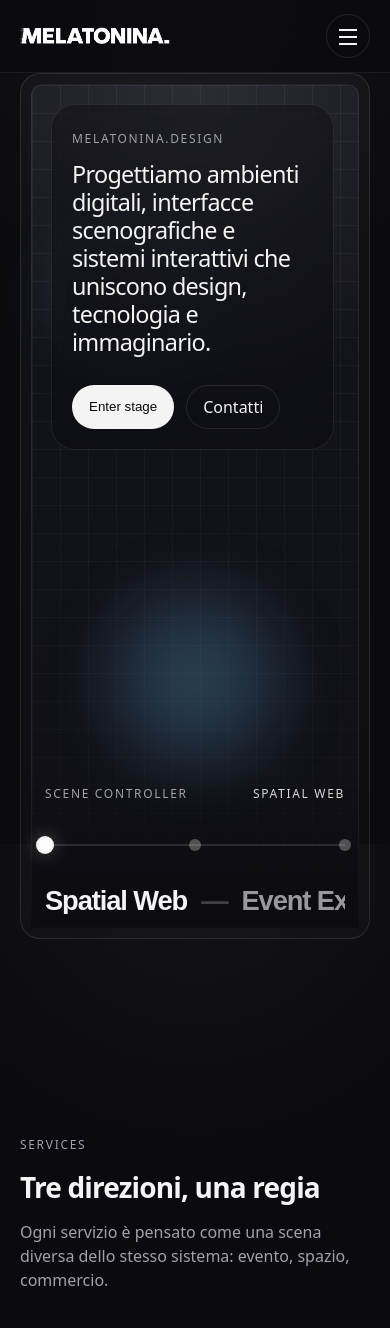
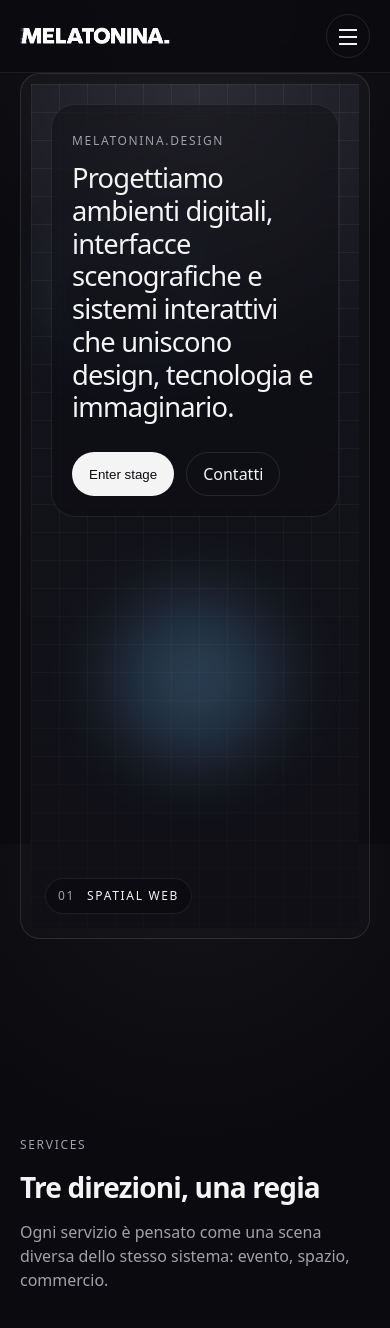
Before and after one commit to melatonina-studio/melatonina-site, a Next.js app: page / in a window 390 px wide. Shown: the top 1328 px of the page. Built offline with nearby package versions, Linux system fonts and the light colour scheme.

Commit message:
update experience

```diff
--- a/app/globals.css
+++ b/app/globals.css
@@ -411,7 +411,8 @@ section {
 }
 
 .hero-stage-shell--fullscreen {
-  padding: 10px;
+  padding: 0;
+  overflow: hidden;
 }
 
 .hero-stage {
@@ -420,6 +421,8 @@ section {
 
 .hero-stage .scene-placeholder {
   min-height: 100svh;
+  border-radius: 0;
+  border: 0;
 }
 
 .hero-overlay {
@@ -428,34 +431,37 @@ section {
   z-index: 5;
   display: flex;
   align-items: flex-start;
-  justify-content: flex-start;
-  padding: 48px;
+  justify-content: stretch;
+  padding: 0;
   pointer-events: none;
   transition: opacity 0.35s ease, transform 0.35s ease;
 }
 
 .hero-overlay.is-hidden {
   opacity: 0;
-  transform: translateY(16px);
+  transform: translateY(-10px);
+  pointer-events: none;
 }
 
 .hero-overlay__panel {
-  max-width: 560px;
-  padding: 28px;
-  border: 1px solid rgba(255,255,255,0.08);
-  border-radius: 24px;
-  background: rgba(10, 10, 14, 0.38);
-  backdrop-filter: blur(18px);
+  width: 100%;
+  max-width: none;
+  padding: 36px 40px 28px;
+  border: 0;
+  border-bottom: 1px solid rgba(255, 255, 255, 0.08);
+  border-radius: 0;
+  background: rgba(0, 0, 0, 0.18);
+  backdrop-filter: blur(16px);
   pointer-events: auto;
 }
 
 .hero-intro {
   margin: 0;
-  max-width: 30ch;
+  max-width: 18ch;
   color: var(--text);
-  font-size: clamp(22px, 3vw, 34px);
-  line-height: 1.2;
-  letter-spacing: -0.03em;
+  font-size: clamp(30px, 4.5vw, 56px);
+  line-height: 1.04;
+  letter-spacing: -0.04em;
 }
 
 .hero-stage__menu {
@@ -1471,7 +1477,43 @@ section {
     rgba(11, 11, 15, 0.92) 100%
   );
 }
-
+.hero-scene-indicator {
+  position: absolute;
+  left: 24px;
+  bottom: 24px;
+  z-index: 4;
+  display: inline-flex;
+  align-items: center;
+  gap: 12px;
+  padding: 10px 14px;
+  border: 1px solid rgba(255,255,255,0.08);
+  border-radius: 999px;
+  background: rgba(0, 0, 0, 0.22);
+  backdrop-filter: blur(12px);
+}
+
+.hero-scene-indicator__index,
+.hero-scene-indicator__label {
+  font-size: 12px;
+  letter-spacing: 0.14em;
+  text-transform: uppercase;
+}
+
+.hero-scene-indicator__index {
+  color: var(--muted);
+}
+
+.hero-scene-indicator__label {
+  color: var(--text);
+}
+
+@media (max-width: 980px) {
+  .hero-scene-indicator {
+    left: 14px;
+    bottom: 14px;
+    padding: 8px 12px;
+  }
+}
 /* Timeline */
 
 .scene-timeline {
@@ -1613,24 +1655,6 @@ section {
 @media (max-width: 980px) {
 
  /* ---------- controller hero ---------- */
-    .hero-stage .scene-placeholder {
-    min-height: 100svh;
-  }
-
-  .hero-overlay {
-    padding: 20px;
-    align-items: flex-start;
-  }
-
-  .hero-overlay__panel {
-    max-width: 100%;
-    padding: 20px;
-  }
-
-  .hero-intro {
-    font-size: clamp(18px, 6vw, 26px);
-    max-width: 18ch;
-  }
 
   .hero-stage__menu {
     padding: 14px;
@@ -1690,15 +1714,7 @@ section {
   }
 
   /* ---------- Home hero ---------- */
-
-  .hero-copy h1 {
-    max-width: none;
-  }
-    .hero-section {
-    padding: 40px 0 72px;
-  }
-
-  .hero-stage .scene-placeholder {
+   .hero-stage .scene-placeholder {
     min-height: 100svh;
   }
 
@@ -1708,13 +1724,20 @@ section {
   }
 
   .hero-overlay__panel {
-    max-width: 100%;
-    padding: 20px;
+    padding: 22px 20px 20px;
   }
 
   .hero-intro {
-    font-size: clamp(18px, 6vw, 26px);
-    max-width: 18ch;
+    font-size: clamp(18px, 7vw, 30px);
+    max-width: 16ch;
+  }
+
+  .hero-copy h1 {
+    max-width: none;
+  }
+
+    .hero-section {
+    padding: 40px 0 72px;
   }
 
   .hero-stage__menu {
--- a/components/sections/HeroSection.tsx
+++ b/components/sections/HeroSection.tsx
@@ -1,17 +1,26 @@
 "use client";
 
-import { useMemo, useState } from "react";
+import { useMemo, useRef, useState } from "react";
 import { siteContent } from "@/content/site";
 import Container from "@/components/Container";
 import ExperienceShell from "@/components/three/ExperienceShell";
 import ScenePlaceholder from "@/components/three/ScenePlaceholder";
-import SceneTimelineController from "@/components/three/SceneTimelineController";
 
 const SCENES = [
   { id: "spatial", label: "Spatial Web", point: 0 },
   { id: "event", label: "Event Experiences", point: 0.5 },
   { id: "commerce", label: "Interactive Commerce", point: 1 },
 ] as const;
+
+function clamp(value: number, min: number, max: number) {
+  return Math.min(Math.max(value, min), max);
+}
+
+function nearestPoint(value: number, points: number[]) {
+  return points.reduce((prev, curr) =>
+    Math.abs(curr - value) < Math.abs(prev - value) ? curr : prev
+  );
+}
 
 function getActiveScene(progress: number) {
   if (progress < 0.25) return "spatial";
@@ -23,6 +32,10 @@ export default function HeroSection() {
   const { hero } = siteContent;
   const [isRevealed, setIsRevealed] = useState(false);
   const [progress, setProgress] = useState(0);
+
+  const startXRef = useRef(0);
+  const startProgressRef = useRef(0);
+  const draggingRef = useRef(false);
 
   const activeScene = useMemo(() => getActiveScene(progress), [progress]);
 
@@ -36,11 +49,43 @@ export default function HeroSection() {
       ? "commerce"
       : "spatial";
 
+  function handlePointerDown(clientX: number) {
+    draggingRef.current = true;
+    startXRef.current = clientX;
+    startProgressRef.current = progress;
+  }
+
+  function handlePointerMove(clientX: number) {
+    if (!draggingRef.current) return;
+
+    const delta = clientX - startXRef.current;
+    const sensitivity = 500;
+    const next = clamp(startProgressRef.current + delta / sensitivity, 0, 1);
+    setProgress(next);
+  }
+
+  function handlePointerUp() {
+    if (!draggingRef.current) return;
+    draggingRef.current = false;
+
+    const snapped = nearestPoint(progress, SCENES.map((s) => s.point));
+    setProgress(snapped);
+  }
+
   return (
     <section className={`hero-stage-section ${isRevealed ? "is-revealed" : ""}`}>
       <Container>
         <ExperienceShell className="hero-stage-shell hero-stage-shell--fullscreen">
-          <div className="hero-stage">
+          <div
+            className="hero-stage"
+            onMouseDown={(e) => handlePointerDown(e.clientX)}
+            onMouseMove={(e) => handlePointerMove(e.clientX)}
+            onMouseUp={handlePointerUp}
+            onMouseLeave={handlePointerUp}
+            onTouchStart={(e) => handlePointerDown(e.touches[0].clientX)}
+            onTouchMove={(e) => handlePointerMove(e.touches[0].clientX)}
+            onTouchEnd={handlePointerUp}
+          >
             <div className={`hero-stage__visual hero-stage__visual--${variant}`}>
               <ScenePlaceholder
                 label={`${currentLabel} — Main Stage`}
@@ -97,16 +142,11 @@ export default function HeroSection() {
               </div>
             </div>
 
-            <div className="hero-stage__menu">
-              <SceneTimelineController
-                progress={progress}
-                onProgressChange={setProgress}
-                items={SCENES.map((scene) => ({
-                  id: scene.id,
-                  label: scene.label,
-                  point: scene.point,
-                }))}
-              />
+            <div className="hero-scene-indicator">
+              <span className="hero-scene-indicator__index">
+                {activeScene === "spatial" ? "01" : activeScene === "event" ? "02" : "03"}
+              </span>
+              <span className="hero-scene-indicator__label">{currentLabel}</span>
             </div>
           </div>
         </ExperienceShell>
```
